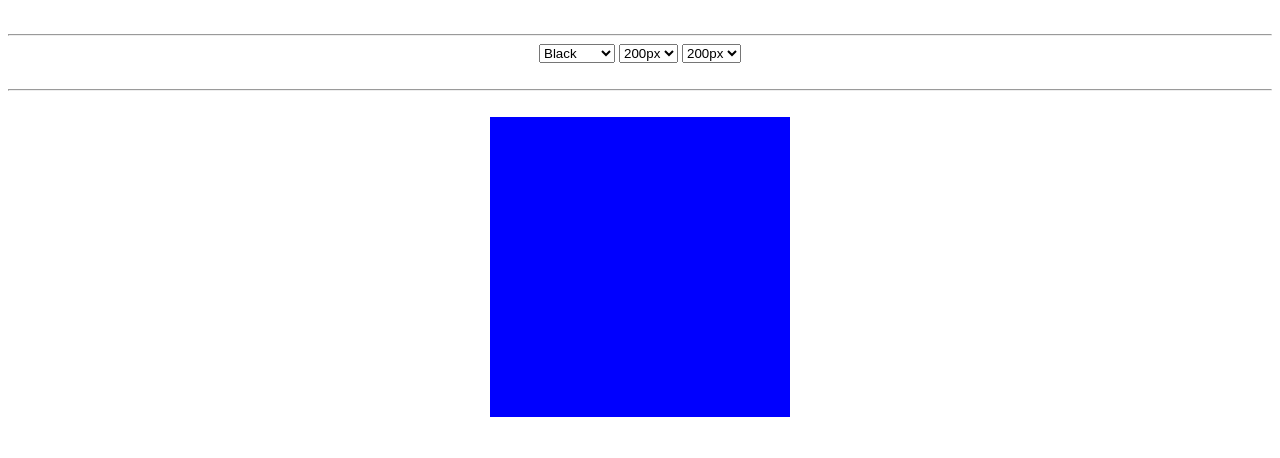
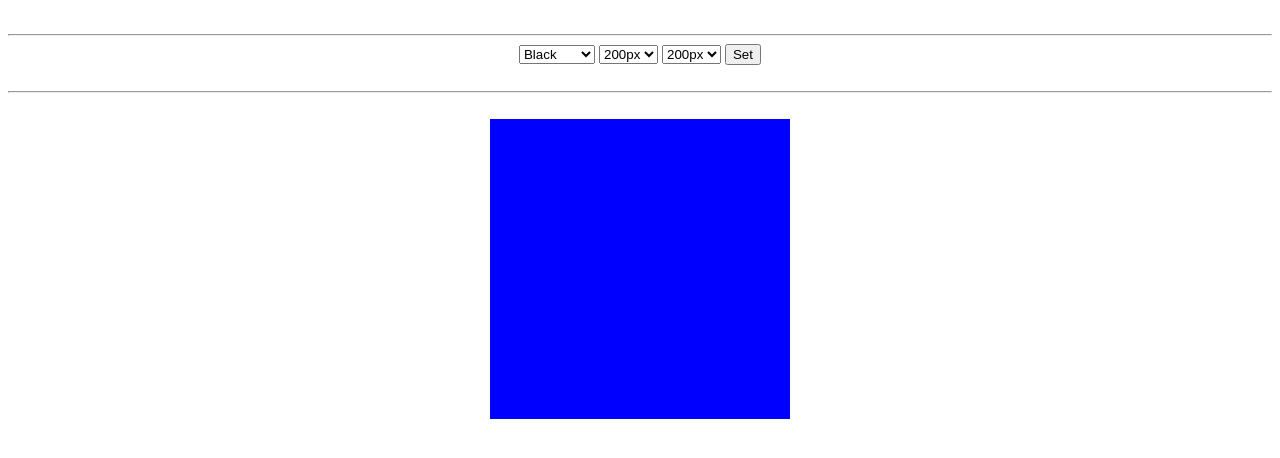
Before and after one commit to benbrucie/JavasriptEssential, a plain HTML site: page index.html in a window 1280 px wide. Drawn offline with Linux system fonts and the light colour scheme.

Commit message:
set button added

```diff
--- a/index.html
+++ b/index.html
@@ -27,6 +27,9 @@
         <option value="400px">400px</option>
         <option value="600px">600px</option>
       </select>
+
+      <button id="set">Set</button>
+
     </center>
 
     <br>
```
